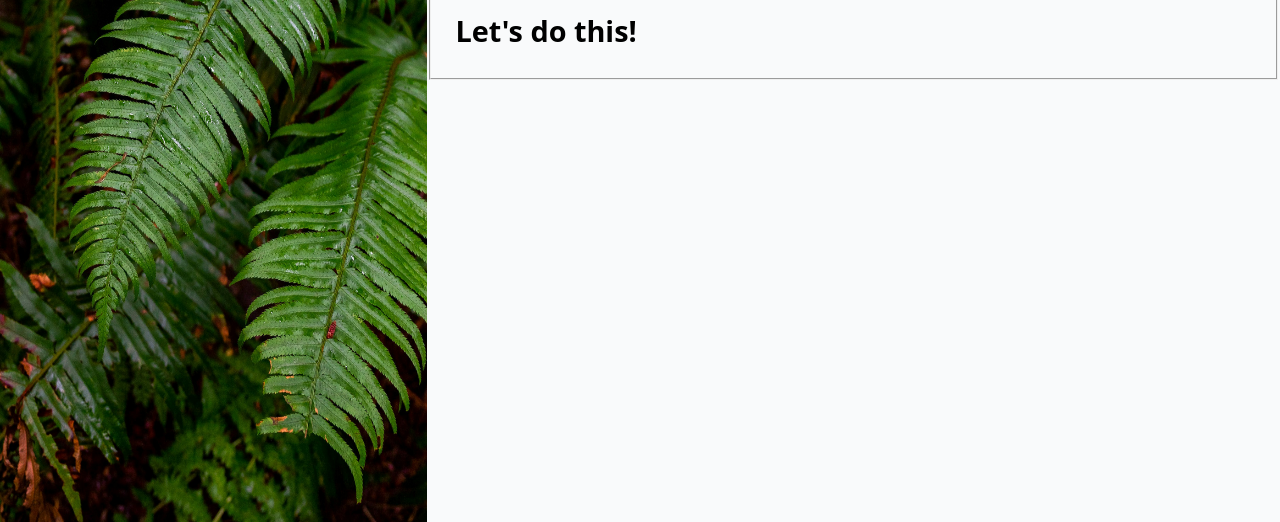
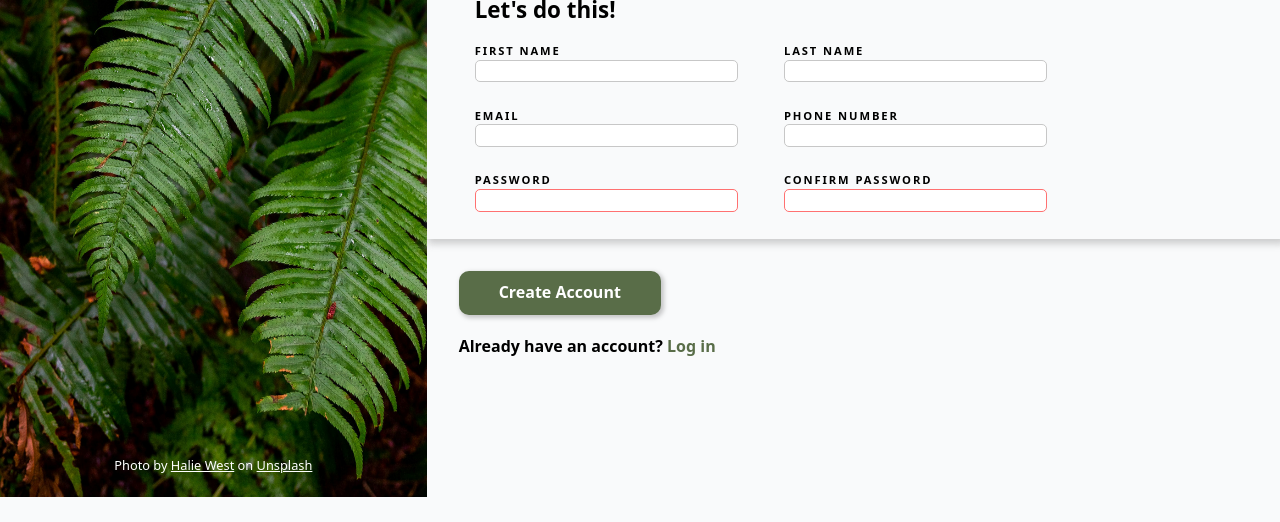
Before and after one commit to raaid3/sign-up-form, a plain HTML site: page index.html in a window 1280 px wide. Shown: the part 278-800 px from the top of the page. Drawn offline with Linux system fonts and the light colour scheme.

Commit message:
Style elements and align layout
Add styles to elements and align everything. Add basic validation through HTML. Add finishing touches.

```diff
--- a/index.html
+++ b/index.html
@@ -13,6 +13,9 @@
         <img class="bg-img" src="assets/bg.jpg" alt="image of leaves">
     </div>
 
+    <p class="credit">Photo by <a href="https://unsplash.com/@haliewestphoto?utm_content=creditCopyText&utm_medium=referral&utm_source=unsplash">Halie West</a> on <a href="https://unsplash.com/photos/green-leaf-plant-in-close-up-photography-25xggax4bSA?utm_content=creditCopyText&utm_medium=referral&utm_source=unsplash">Unsplash</a></p>
+
+
     <div class="logo">
         <img src="assets/odin-lined.png" alt="Odin logo iamge">
         <!-- <h1>ODIN</h1> -->
@@ -23,44 +26,49 @@
         <p>You <em>know</em> you want to.</p>
     </div>
 
-    <form action="">
-        <fieldset>
+    <form action="https://httpbin.org/post" method="post" id="account-form">
+        <!-- <fieldset> -->
             <!-- <legend>Let's do this!</legend> -->
-             <h2>Let's do this!</h2>
 
-            <!-- <div>
+            <h3>Let's do this!</h3>
+            <div>
                 <div>
                     <label for="first-name">FIRST NAME</label>
-                    <input type="text" id="first-name">
+                    <input type="text" id="first-name" name="first-name">
                 </div>
 
                 <div>
                     <label for="last-name">LAST NAME</label>
-                    <input type="text" id="last-name">
+                    <input type="text" id="last-name" name="last-name">
                 </div>
 
                 <div>
                     <label for="email">EMAIL</label>
-                    <input type="email" id="email">
+                    <input type="email" id="email" name="email">
                 </div>
 
                 <div>
                     <label for="phone-num">PHONE NUMBER</label>
-                    <input type="tel" id="phone-num">
-                </div> -->
-
-                <!-- <div>
-                    <label for="email">EMAIL</label>
-                    <input type="email" id="email">
+                    <input type="tel" id="phone-num" name="phone-num">
                 </div>
 
                 <div>
-                    <label for="phone-num">PHONE NUMBER</label>
-                    <input type="tel" id="phone-num">
-                </div> -->
+                    <label for="pas">PASSWORD</label>
+                    <input type="password" id="pas" name="password" minlength="3" required>
+                </div>
+
+                <div>
+                    <label for="confirm-pas">CONFIRM PASSWORD</label>
+                    <input type="password" id="confirm-pas" name="confirm-password" minlength="3" required>
+                </div>
             </div>
-        </fieldset>
+        <!-- </fieldset> -->
     </form>
+
+    <div class="end">
+        <button form="account-form">Create Account</button>
+        <p style="font-weight: 600;">Already have an account? <span style="color: #596D48; font-weight: bold;">Log in</span></p>
+    </div>
 
 
 
--- a/styles.css
+++ b/styles.css
@@ -37,16 +37,16 @@
 
 body {
   /* overflow: hidden; */
+  /* height: 100vh; */
   background-color: #f9fafb;
     display: grid;
     grid-template-columns: 1fr 2fr;
-    grid-template-rows: repeat(3, 1fr);
+    grid-template-rows: 1fr 1fr 1fr;
 }
 
 
 
 .bg {
-    height: 100vh;
     grid-row: 1 / -1;
     grid-column: 1 / 2;
 }
@@ -63,7 +63,7 @@ body {
   align-items: center;
 
   font-family: 'norsebold', serif;
-  font-size: 3.1rem;
+  font-size: 3.3rem;
 
   grid-row: 1 / 2;
   grid-column: 1 / 2;
@@ -82,6 +82,20 @@ body {
     /* display: inline; */
 }
 
+p.credit {
+  grid-row: 3 / 4;
+  grid-column: 1 / 2;
+  justify-self: center;
+  align-self: end;
+  color: white;
+  margin-bottom: 1.7em;
+  font-size: 0.8rem;
+}
+
+p > a {
+  color: white;
+}
+
 .info {
   width: 70%;
   grid-column: 2 / -1;
@@ -89,15 +103,15 @@ body {
   align-self: end;
   padding-left: 2em;
   padding-bottom: 2em;
+  font-weight: 600;
+  font-size: 1.1rem;
 }
 
 .info p {
   margin: 1em 0;
 }
 
-fieldset {
-  position: relative;
-}
+
 
 legend {
   position: absolute;
@@ -105,8 +119,8 @@ legend {
   left: 0;
 }
 
-h2 {
-  font-size: 1.8rem;
+form h3 {
+  font-size: 1.4rem;
   margin: 0.8rem;
   margin-bottom: 1rem;
   font-weight: 600;
@@ -114,20 +128,68 @@ h2 {
 
 label, input {
   display: block;
+  box-sizing: border-box;
 }
 
-fieldset > div {
+form > div {
   width: 70%;
   display: flex;
   flex-wrap: wrap;
   row-gap: 1.6rem;
   justify-content: space-between;
+  margin-left: 0.8rem;
+  margin-bottom: 1.7rem;
 }
 
 input {
   width: 100%;
+  border: solid rgb(199, 199, 199) 1.7px;
+  border-radius: 5px
 }
 
-fieldset > div > div {
+input:invalid {
+  border: solid rgb(255, 113, 113) 1.7px;
+}
+
+input:focus {
+  outline: none;
+  border-radius: 5px;
+  border: solid #6a89e2 1.7px;
+  box-shadow: 2px 2px 4px 0px rgba(128, 128, 128, 0.422);
+}
+
+
+
+form > div > div {
   width: 46%;
 }
+
+form {
+  grid-column: 2 / 3;
+  grid-row: 2 / 3;
+  box-shadow: 3px 3px 7px 2px rgba(140, 140, 140, 0.404);
+  padding-left: 2.2rem;
+}
+
+label {
+  font-size: 0.7rem;
+  font-weight: 600;
+  letter-spacing: 0.17em;
+}
+
+
+
+button {
+  background-color: #596D48;
+  font-weight: bold;
+  color: white;
+  padding: 0.8em 2.5em;
+  border-radius: 10px;
+  border: none;
+  margin-bottom: 1.2em;
+  box-shadow: 2px 2px 4px 1px rgba(128, 128, 128, 0.422);
+}
+
+.end {
+  margin: 2em;
+}
```
